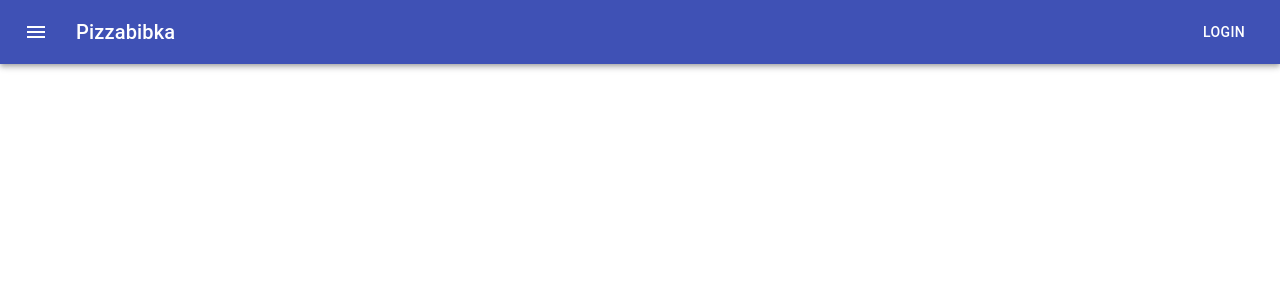
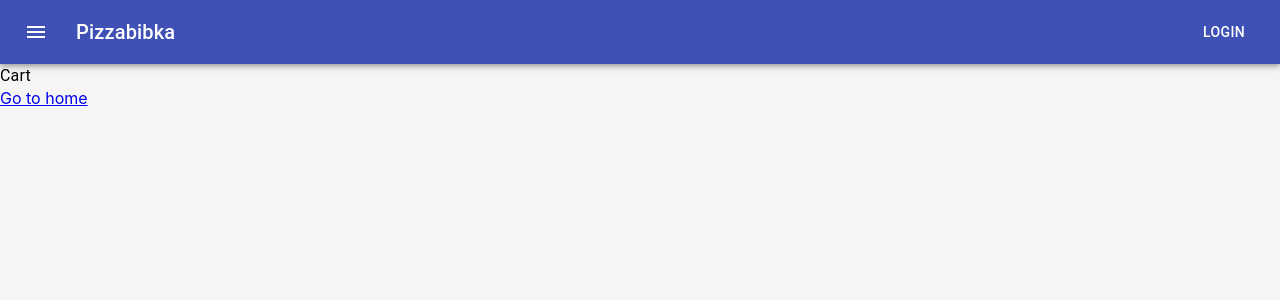
Before and after one commit to Bibazavr/pizzabibka, a React (Create React App) app in the folder frontend/: page /cart in a window 1280 px wide. Shown: the top 300 px of the page. Built offline with nearby package versions, Linux system fonts and the light colour scheme.

Commit message:
add react-router-dom

```diff
--- a/frontend/package.json
+++ b/frontend/package.json
@@ -15,6 +15,7 @@
     "@types/node": "^12.0.0",
     "@types/react": "^16.9.53",
     "@types/react-dom": "^16.9.8",
+    "@types/react-router-dom": "^5.1.6",
     "@typescript-eslint/eslint-plugin": "^4.9.0",
     "@typescript-eslint/parser": "^4.9.0",
     "eslint-config-prettier": "^7.0.0",
@@ -22,6 +23,7 @@
     "react": "^17.0.1",
     "react-dom": "^17.0.1",
     "react-redux": "^7.2.2",
+    "react-router-dom": "^5.2.0",
     "react-scripts": "4.0.1",
     "typescript": "^4.0.3",
     "web-vitals": "^0.2.4"
--- a/frontend/public/index.html
+++ b/frontend/public/index.html
@@ -28,7 +28,7 @@
   </head>
   <body>
     <noscript>You need to enable JavaScript to run this app.</noscript>
-    <div id="root"></div>
+    <div id="root" class="root"></div>
     <!--
       This HTML file is a template.
       If you open it directly in the browser, you will see an empty page.
--- a/frontend/src/App.css
+++ /dev/null
@@ -1,38 +0,0 @@
-.App {
-  text-align: center;
-}
-
-.App-logo {
-  height: 40vmin;
-  pointer-events: none;
-}
-
-@media (prefers-reduced-motion: no-preference) {
-  .App-logo {
-    animation: App-logo-spin infinite 20s linear;
-  }
-}
-
-.App-header {
-  background-color: #282c34;
-  min-height: 100vh;
-  display: flex;
-  flex-direction: column;
-  align-items: center;
-  justify-content: center;
-  font-size: calc(10px + 2vmin);
-  color: white;
-}
-
-.App-link {
-  color: #61dafb;
-}
-
-@keyframes App-logo-spin {
-  from {
-    transform: rotate(0deg);
-  }
-  to {
-    transform: rotate(360deg);
-  }
-}
--- /dev/null
+++ b/frontend/src/components/App/App.css
@@ -0,0 +1,12 @@
+.root {
+  display: flex;
+  height: 100%;
+
+  flex-direction: column;
+}
+
+body {
+  height: 100vh;
+  background: #f5f5f5;
+  user-select: none;
+}
--- a/frontend/src/App.tsx
+++ b/frontend/src/components/App/App.tsx
@@ -1,11 +1,14 @@
+import './App.css';
+
 import React from 'react';
-
-import './App.css';
+import {Redirect, Route, Switch} from 'react-router-dom';
 
 import {createMuiTheme, ThemeProvider} from '@material-ui/core/styles';
 import useMediaQuery from '@material-ui/core/useMediaQuery';
-import {Header} from './Header';
 
+import {Header} from '../Header';
+import {Home} from '../Pages/Home';
+import {Cart} from '../Pages/Cart';
 
 function App(): React.ReactElement {
   const prefersDarkMode = useMediaQuery('(prefers-color-scheme: dark)');
@@ -17,12 +20,19 @@ function App(): React.ReactElement {
           type: prefersDarkMode ? 'dark' : 'light',
         },
       }),
-    [prefersDarkMode],
+    [prefersDarkMode]
   );
 
   return (
     <ThemeProvider theme={theme}>
-      <Header/>
+      <Header />
+      <Switch>
+        <Route path="/" exact render={() => <Home />} />
+        <Route path="/cart" render={() => <Cart />} />
+        <Route path="*">
+          <Redirect to="/page-not-found" />
+        </Route>
+      </Switch>
     </ThemeProvider>
   );
 }
--- /dev/null
+++ b/frontend/src/components/ErrorBoundary/ErrorMessage.tsx
@@ -0,0 +1,15 @@
+import React from 'react';
+import Typography from '@material-ui/core/Typography';
+
+export const ErrorMessage = (): React.ReactElement => {
+  return (
+    <div>
+      <Typography>
+        Something went wrong. We are already working on this problem.
+      </Typography>
+      <Typography>
+        Visit our <a href="/">Home page</a>
+      </Typography>
+    </div>
+  );
+};
--- /dev/null
+++ b/frontend/src/components/ErrorBoundary/index.tsx
@@ -0,0 +1,33 @@
+import React from 'react';
+import {ErrorMessage} from './ErrorMessage';
+
+// eslint-disable-next-line @typescript-eslint/no-empty-interface
+interface ErrorBoundaryProps {}
+
+interface ErrorBoundaryState {
+  hasError: boolean;
+  error: Error | null;
+  errorInfo: React.ErrorInfo | null;
+}
+
+export class ErrorBoundary extends React.PureComponent<
+  ErrorBoundaryProps,
+  ErrorBoundaryState
+> {
+  constructor(props: ErrorBoundaryProps) {
+    super(props);
+    this.state = {
+      hasError: false,
+      error: null,
+      errorInfo: null,
+    };
+  }
+
+  componentDidCatch(error: Error, errorInfo: React.ErrorInfo): void {
+    this.setState({hasError: true, error, errorInfo});
+  }
+  // eslint-disable-next-line @typescript-eslint/explicit-module-boundary-types
+  render() {
+    return this.state.hasError ? <ErrorMessage /> : this.props.children;
+  }
+}
--- a/frontend/src/Header/index.tsx
+++ b/frontend/src/components/Header/index.tsx
@@ -12,7 +12,6 @@ const useStyles = makeStyles((theme: Theme) =>
   createStyles({
     root: {
       color: theme.palette.background.default,
-      flexGrow: 1,
     },
     menuButton: {
       marginRight: theme.spacing(2),
--- /dev/null
+++ b/frontend/src/components/Pages/Cart.tsx
@@ -0,0 +1,25 @@
+import React from 'react';
+import {Link} from 'react-router-dom';
+import {createStyles, makeStyles, Theme} from '@material-ui/core/styles';
+import Typography from '@material-ui/core/Typography';
+
+// eslint-disable-next-line @typescript-eslint/no-unused-vars
+const useStyles = makeStyles((theme: Theme) =>
+  createStyles({
+    root: {
+      flexGrow: 1,
+      alignItems: 'center',
+      justifyContent: 'center',
+    },
+  })
+);
+export const Cart = (): React.ReactElement => {
+  const classes = useStyles();
+
+  return (
+    <div className={classes.root}>
+      <Typography>Cart</Typography>
+      <Link to="/">Go to home</Link>
+    </div>
+  );
+};
--- /dev/null
+++ b/frontend/src/components/Pages/Home.tsx
@@ -0,0 +1,28 @@
+import React from 'react';
+
+import {createStyles, makeStyles, Theme} from '@material-ui/core/styles';
+import Typography from '@material-ui/core/Typography';
+import {Link} from 'react-router-dom';
+
+// eslint-disable-next-line @typescript-eslint/no-unused-vars
+const useStyles = makeStyles((theme: Theme) =>
+  createStyles({
+    root: {
+      flexGrow: 1,
+      alignItems: 'center',
+      justifyContent: 'center',
+    },
+  })
+);
+export const Home = (): React.ReactElement => {
+  const classes = useStyles();
+
+  return (
+    <div className={classes.root}>
+      <Typography>Home</Typography>
+      <Link to="/cart">
+        <Typography>Go to Cart</Typography>
+      </Link>
+    </div>
+  );
+};
--- a/frontend/src/index.tsx
+++ b/frontend/src/index.tsx
@@ -1,12 +1,19 @@
 import React from 'react';
 import ReactDOM from 'react-dom';
+import {BrowserRouter} from 'react-router-dom';
+
 import './index.css';
-import App from './App';
+import App from './components/App/App';
 import reportWebVitals from './reportWebVitals';
+import {ErrorBoundary} from './components/ErrorBoundary';
 
 ReactDOM.render(
   <React.StrictMode>
-    <App />
+    <BrowserRouter>
+      <ErrorBoundary>
+        <App />
+      </ErrorBoundary>
+    </BrowserRouter>
   </React.StrictMode>,
   document.getElementById('root')
 );
```
Also changed, not shown: frontend/.prettierrc.json, 2 other files (tests, documents, lock files or other folders).
